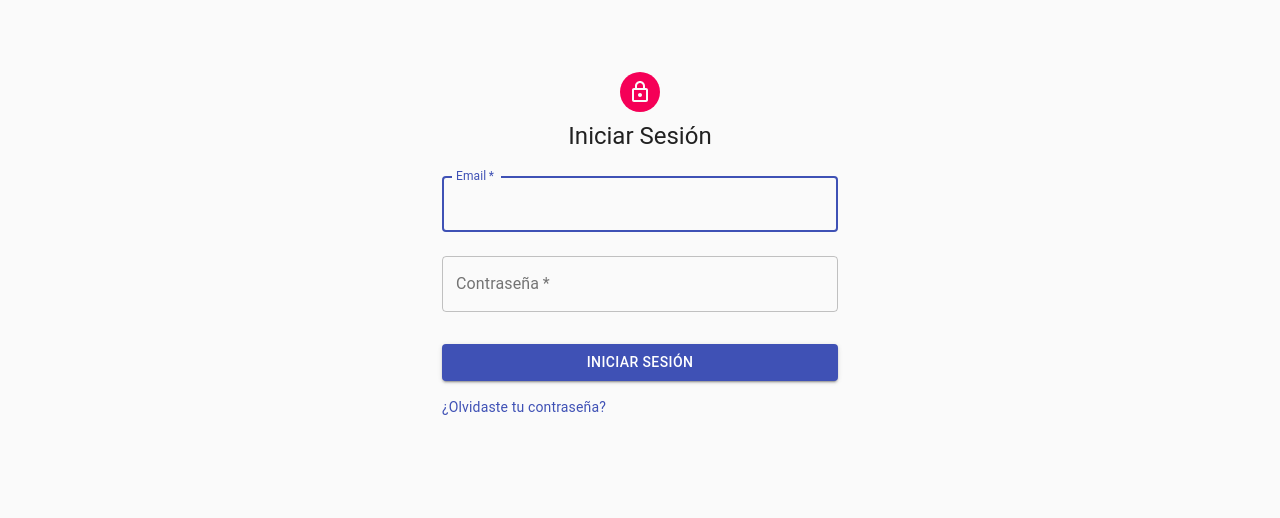
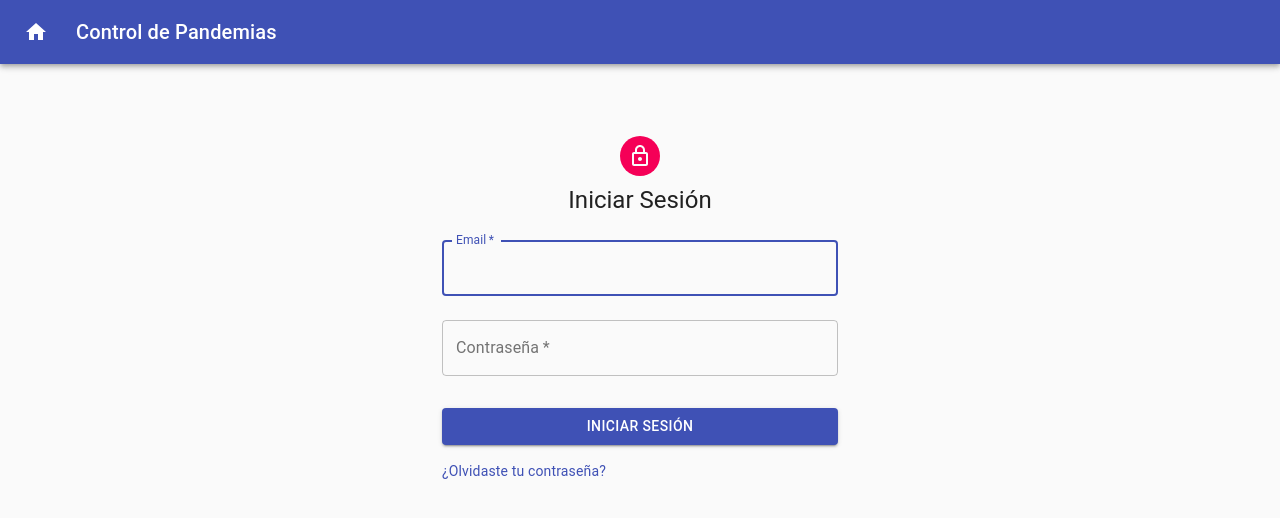
Before and after one commit to ct-fiuba/ct-web-app, a React (Create React App) app: page /iniciarSesion in a window 1280 px wide. Shown: the top 518 px of the page. Built offline with nearby package versions, Linux system fonts and the light colour scheme.

Commit message:
app bar con boton para cerrar sesion

```diff
--- a/src/components/Checkout/Checkout.js
+++ b/src/components/Checkout/Checkout.js
@@ -1,8 +1,7 @@
 import React from 'react';
 import { makeStyles } from '@material-ui/core/styles';
 import CssBaseline from '@material-ui/core/CssBaseline';
-import AppBar from '@material-ui/core/AppBar';
-import Toolbar from '@material-ui/core/Toolbar';
+import AppBar from '../Shared/AppBar';
 import Paper from '@material-ui/core/Paper';
 import Stepper from '@material-ui/core/Stepper';
 import Step from '@material-ui/core/Step';
@@ -162,13 +161,7 @@ export default function Checkout() {
   return (
     <React.Fragment>
       <CssBaseline />
-      <AppBar position="absolute" color="default" className={classes.appBar}>
-        <Toolbar>
-          <Typography variant="h6" color="inherit" noWrap>
-            Control de Pandemias
-          </Typography>
-        </Toolbar>
-      </AppBar>
+      <AppBar />
       <main className={classes.layout}>
         <Paper className={classes.paper}>
           <Typography component="h1" variant="h4" align="center">
--- a/src/components/Home/Home.js
+++ b/src/components/Home/Home.js
@@ -7,7 +7,7 @@ class Home extends Component {
         return(
             <section className="home-page">
                 <img className="rotate covid" src={covidIcon} alt="covid"/>
-                <h1 className="home-title">Contact Tracing COVID-19</h1>
+                <h1 className="home-title">Control de Pandemias</h1>
                 <p className="home-stitle">
                     Bienvenido al sistema de contact tracing para encontrar contagios de COVID-19 manteniendo la privacidad de los usuarios.
                 </p>
--- a/src/components/Rules/Rules.js
+++ b/src/components/Rules/Rules.js
@@ -1,5 +1,6 @@
 import React from 'react';
 import RulesContainer from './RulesContainer'
+import AppBar from '../Shared/AppBar';
 
 export default class Rules extends React.Component {
   constructor(props) {
@@ -90,6 +91,7 @@ export default class Rules extends React.Component {
   render() {
     return (
       <div>
+        <AppBar loggedIn={true} />
         <RulesContainer rules={this.state.rules} onDragEnd={this.onDragEnd} deleteRule={this.deleteRule} addRule={this.addRule} />;
       </div>
     );
--- /dev/null
+++ b/src/components/Shared/AppBar.js
@@ -0,0 +1,48 @@
+import React from 'react';
+import { makeStyles } from '@material-ui/core/styles';
+import AppBar from '@material-ui/core/AppBar';
+import Toolbar from '@material-ui/core/Toolbar';
+import Typography from '@material-ui/core/Typography';
+import Button from '@material-ui/core/Button';
+import IconButton from '@material-ui/core/IconButton';
+import HomeIcon from '@material-ui/icons/Home';
+
+const useStyles = makeStyles((theme) => ({
+	root: {
+		flexGrow: 1,
+	},
+	homeButton: {
+		marginRight: theme.spacing(2),
+	},
+	title: {
+		flexGrow: 1,
+	},
+}));
+
+export default function SimpleAppBar(props) {
+	const classes = useStyles();
+
+	const signOut = () => {
+		localStorage.setItem('userId', -1);
+		localStorage.setItem('role', "");
+		window.location.replace("/reglas");
+	}
+
+	const goHome = () => {
+		window.location.replace("/");
+	}
+
+	return (
+		<AppBar position="static">
+			<Toolbar>
+				<IconButton onClick={goHome} edge="start" className={classes.homeButton} color="inherit" aria-label="menu">
+					<HomeIcon />
+				</IconButton>
+				<Typography variant="h6" className={classes.title}>
+					Control de Pandemias
+    		</Typography>
+				{props.loggedIn ? (<Button onClick={signOut} color="inherit">Cerrar sesión</Button>) : null}
+			</Toolbar>
+		</AppBar>
+	);
+}
--- a/src/components/SignIn/SignIn.js
+++ b/src/components/SignIn/SignIn.js
@@ -10,6 +10,7 @@ import Typography from '@material-ui/core/Typography';
 import { makeStyles } from '@material-ui/core/styles';
 import Container from '@material-ui/core/Container';
 import SignInErrors from './SignInErrors';
+import AppBar from '../Shared/AppBar';
 
 const useStyles = makeStyles((theme) => ({
 	paper: {
@@ -114,6 +115,8 @@ export default function SignIn() {
 	}
 
 	return (
+		<div>
+			<AppBar />
 			<Container component="main" maxWidth="xs">
 				<CssBaseline />
 				<div className={classes.paper}>
@@ -179,5 +182,6 @@ export default function SignIn() {
 					handleCloseNotAdmin={handleCloseNotAdmin}
 				/>
 			</Container>
+		</div>
 	);
 }
```
Lines whose indentation alone changed are shown as unchanged.
